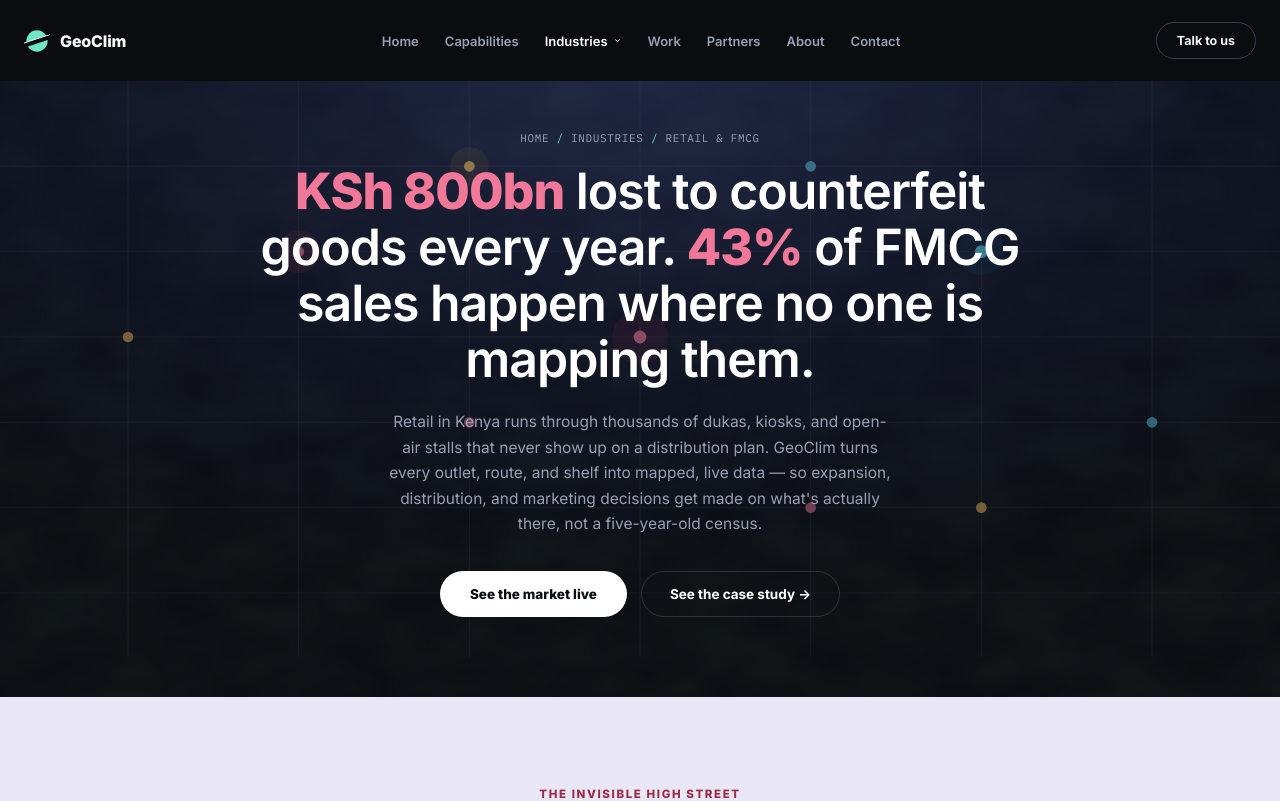
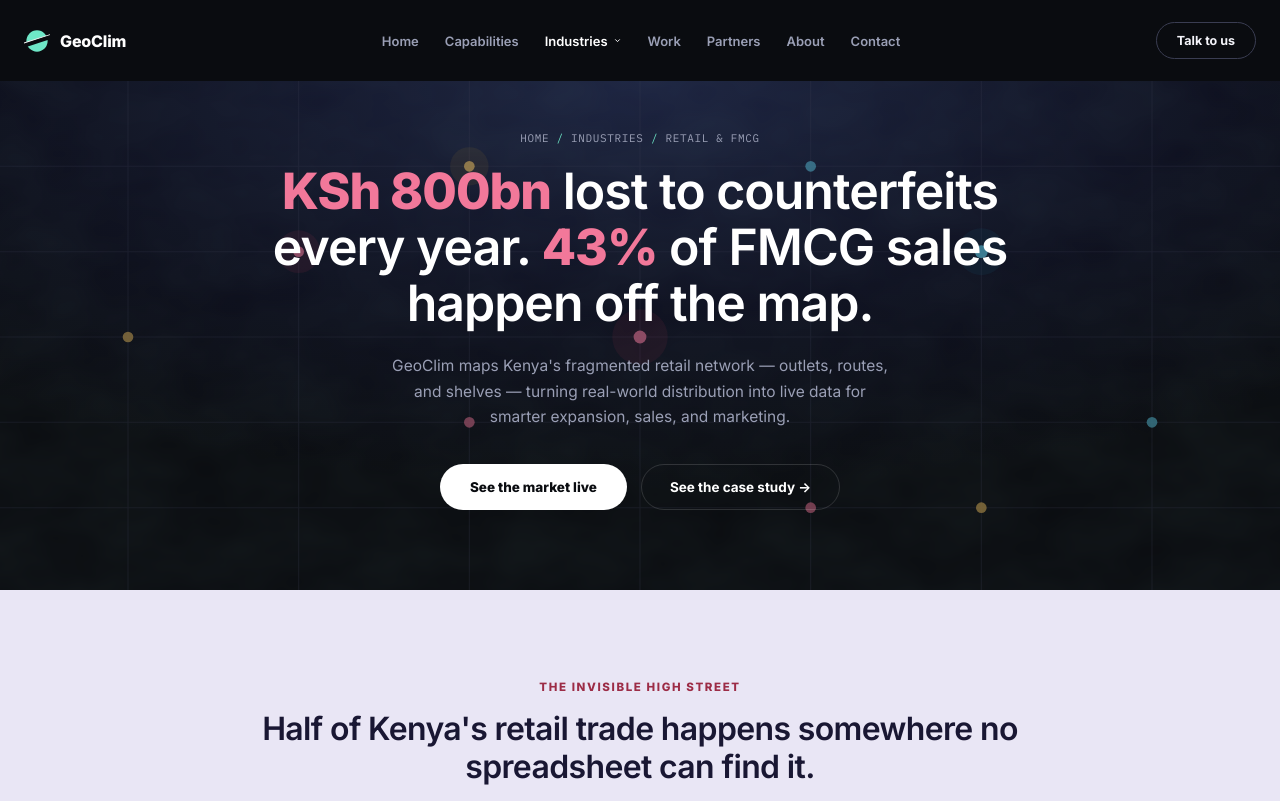
Before and after one commit to luchuowen/geoclim, a Next.js app: page /industries/retail-fmcg in a window 1280 px wide. Shown: the top 801 px of the page. Built offline with nearby package versions, Linux system fonts and the light colour scheme; a web font is replaced by a local one.

Commit message:
Update Retail & FMCG hero copy
Co-Authored-By: Claude Sonnet 5 <noreply@anthropic.com>
Claude-Session: https://claude.ai/code/session_01AG5XGE776AAEXaqt8Zzq2B

```diff
--- a/app/industries/retail-fmcg/page.tsx
+++ b/app/industries/retail-fmcg/page.tsx
@@ -79,13 +79,12 @@ export default function RetailFmcgIndustryPage() {
             FMCG
           </div>
           <h1>
-            <span className="stat">KSh 800bn</span> lost to counterfeit goods every year. <span className="stat">43%</span>{' '}
-            of FMCG sales happen where no one is mapping them.
+            <span className="stat">KSh 800bn</span> lost to counterfeits every year. <span className="stat">43%</span>{' '}
+            of FMCG sales happen off the map.
           </h1>
           <p>
-            Retail in Kenya runs through thousands of dukas, kiosks, and open-air stalls that never show up on a
-            distribution plan. GeoClim turns every outlet, route, and shelf into mapped, live data — so expansion,
-            distribution, and marketing decisions get made on what&apos;s actually there, not a five-year-old census.
+            GeoClim maps Kenya&apos;s fragmented retail network — outlets, routes, and shelves — turning real-world
+            distribution into live data for smarter expansion, sales, and marketing.
           </p>
           <div className="rf-hero-actions">
             <Link className="pill-cta" href="/contact">
```
